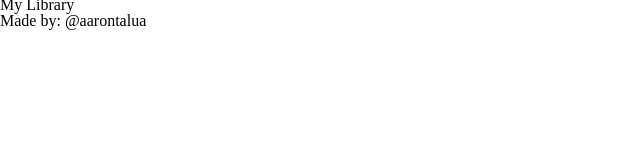
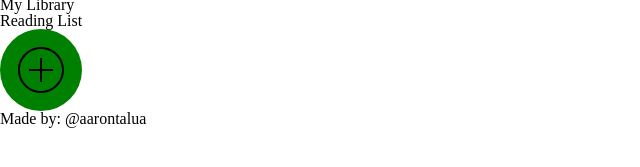
Before and after one commit to ron12z/library, a plain HTML site: page index.html in a window 1280 px wide. Shown: the part 19-186 px from the top of the page, without its empty margins (0-640 px from the left). Drawn offline with Linux system fonts and the light colour scheme.

Commit message:
Added sample button, some html and css

```diff
--- a/index.html
+++ b/index.html
@@ -13,14 +13,20 @@
     <title>Library</title>
 </head>
 <body>
-    <header>
-        <img src="/favicon/android-chrome-192x192.png" alt="logo">
-        <h1 class="logo">My Library</h1>
+    <header class="logo">
+        <img class="logo-image" src="/favicon/android-chrome-192x192.png" alt="logo">
+        <h1 class="logo-text">My Library</h1>
     </header>
 
     <main>
+        <h2 class="main-title">Reading List</h2>
+        <div class="book-cards-container">
+            <!-- Multiple book cards here -->
+        </div>
 
-
+        <div class="addBtn">
+            <img src="/assets/icons/icons8-plus.svg" alt="">
+        </div>
     </main>
 
     <footer>
--- a/style.css
+++ b/style.css
@@ -1,5 +1,3 @@
-/* Resets */
-
 /* Resets */
 
 article,
@@ -49,3 +47,14 @@ table {
 	font: inherit;
 	vertical-align: baseline;
 }
+
+
+.addBtn {
+    background: green;
+    border-radius: 50%;
+    padding: 1rem;
+    width: fit-content;
+    display: flex;
+    justify-content: center;
+    align-items: center;
+}
```
Also changed, not shown: assets/icons/icons8-plus.svg (added).
